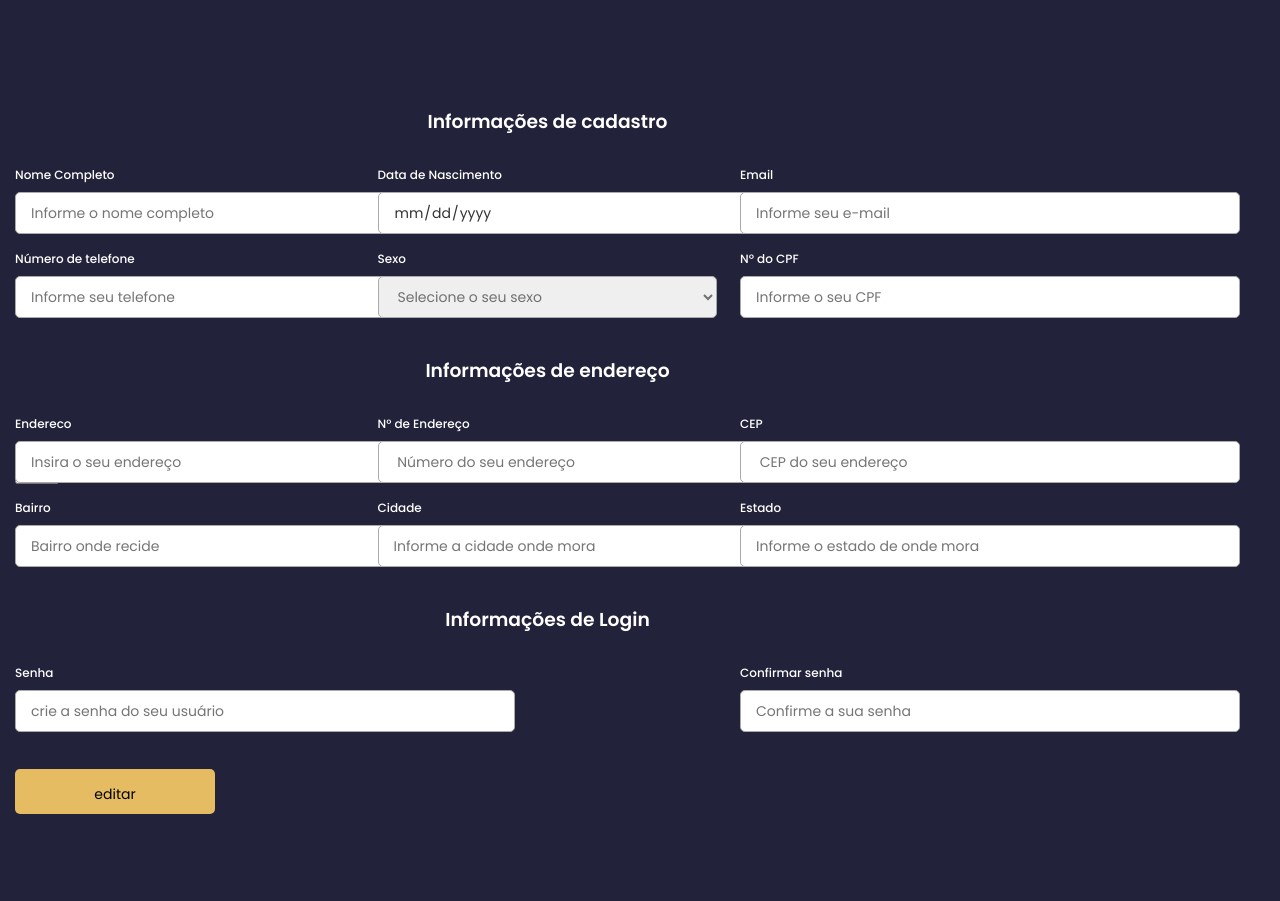
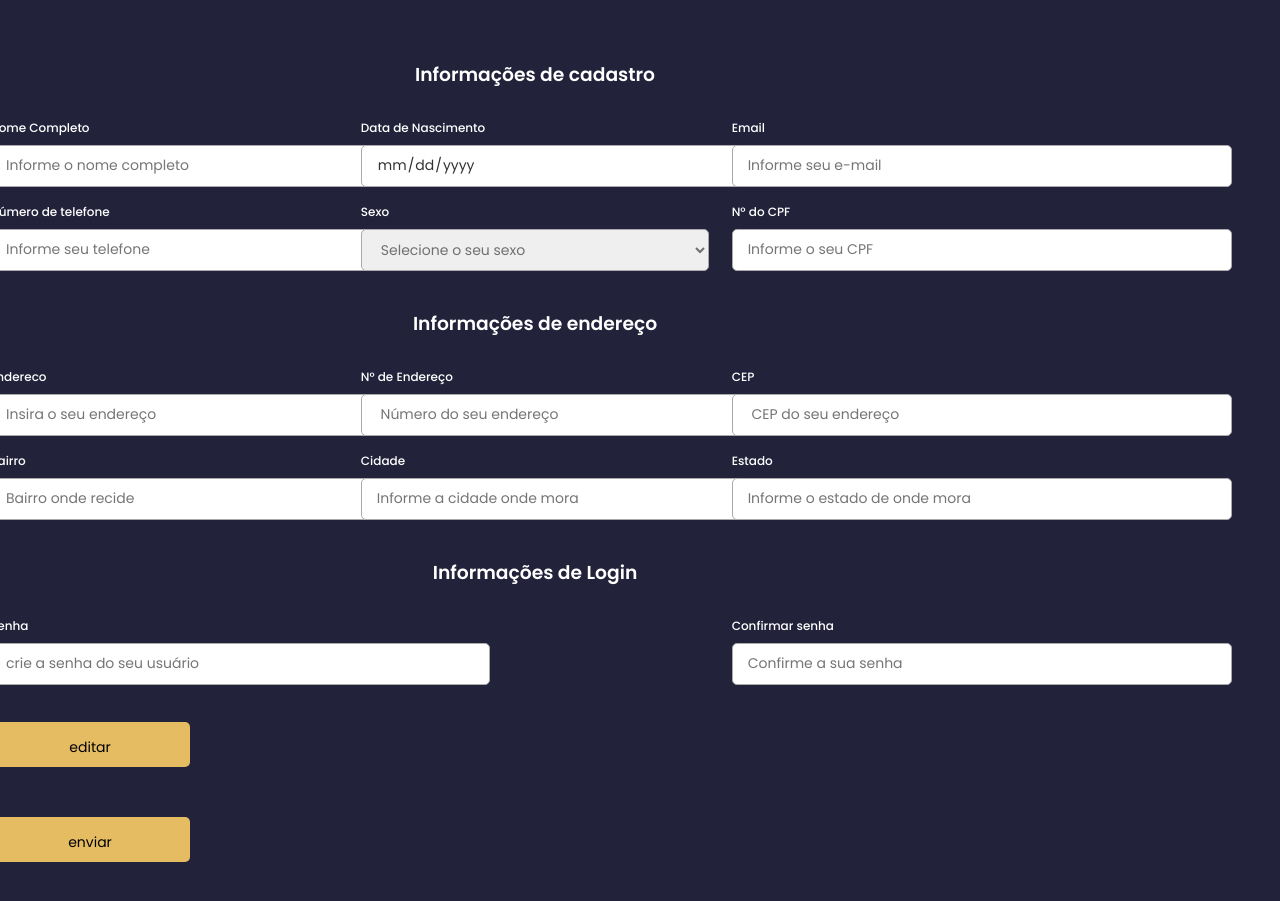
Before and after one commit to thalisonItalo/casateste2, a PHP site: page /Cad-Pj.php in a window 1280 px wide. Shown: the part 80-981 px from the top of the page. Run offline with PHP 8.4, Linux system fonts and the light colour scheme; some libraries are stand-ins or nearby versions.

Commit message:
atualizaçao

```diff
--- a/Cad-Pj.php
+++ b/Cad-Pj.php
@@ -152,11 +152,12 @@ span.sobre{
 }
 .container form{
 
-    padding-right: 200px;
+
     margin-top: 460px;
+    margin-left: -25px;
 }
 .container form .form{
-    position: absolute;
+
     background-color: transparent;
     transition: 0.3s ease;
     margin-right: 200px;
@@ -692,13 +693,17 @@ nav.close ~ .dashboard .top{
                                 </div>
 
                             </div>
-                        </div>
+                            </div>
                                 <div class="fields">
                                     <input class="editar_dados" type="submit" value="editar" name="editar">
                                 </div>
+
+                                <div class="fields">
+                                    <input class="editar_dados" type="submit" value="enviar" name="enviar">
+                                </div>
                             </div>
                         </div>
-                        <button type="submit">Enviar</button>
+
                     </form>
 
                 </body>
```
